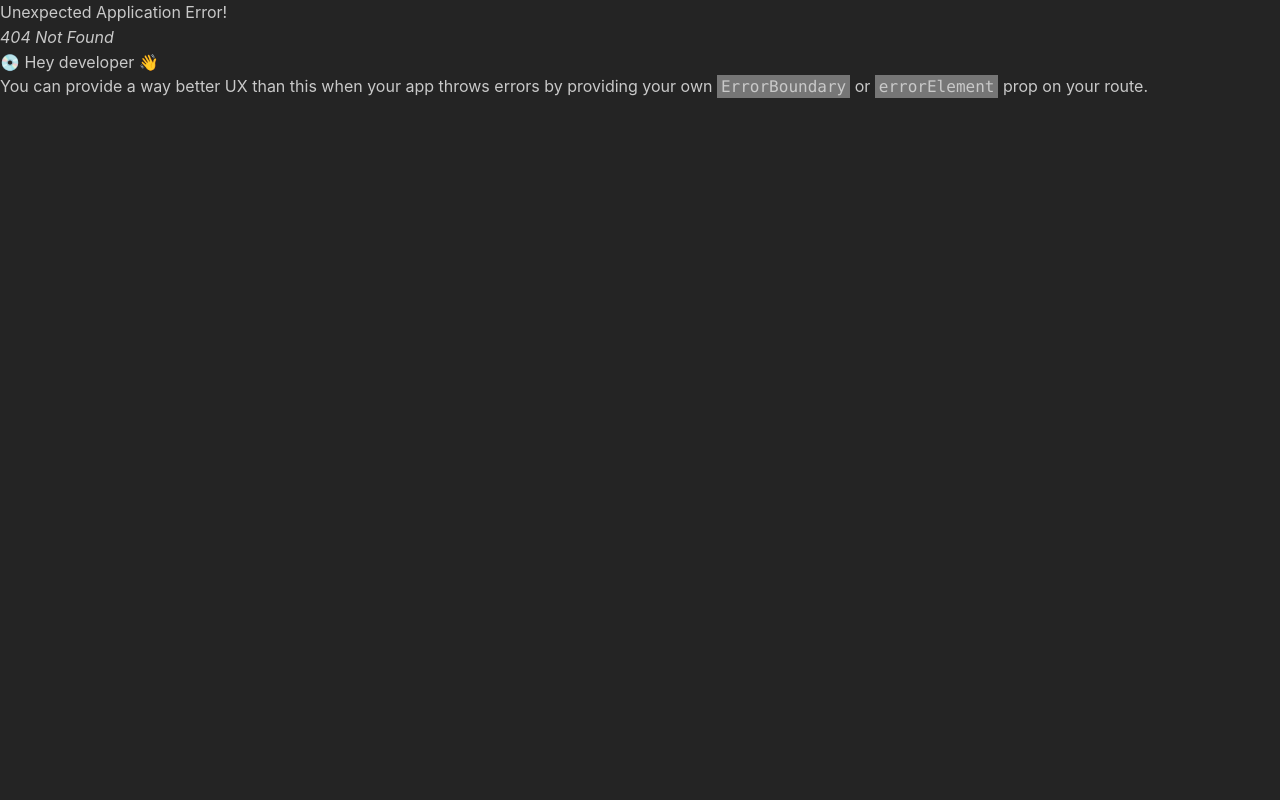
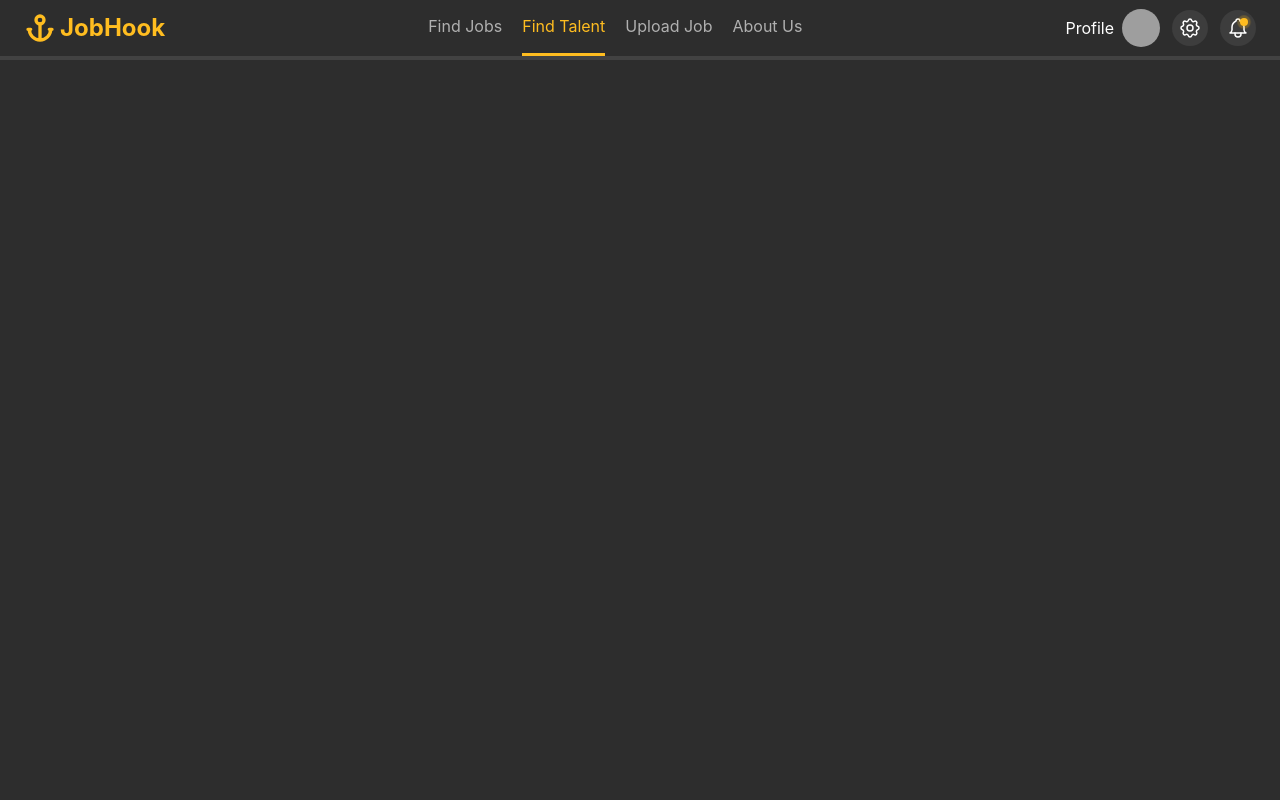
Before and after one commit to LaZyFee/mern_Job-Portal, a React (Vite) app in the folder client/: page /find-talent in a window 1280 px wide. Before the commit this address had no page. Shown: the top 800 px of the page. Built offline with nearby package versions, Linux system fonts and the light colour scheme; grey boxes are pictures that could not be loaded.

Commit message:
FindJob section created

```diff
--- /dev/null
+++ b/client/src/Pages/Find Talent/FindTalent.tsx
@@ -0,0 +1,10 @@
+import { Divider } from "@mantine/core"
+
+export const FindTalent = () => {
+    return (
+        <div>
+            <Divider size={"lg"} />
+
+        </div>
+    )
+}
--- a/client/src/Route/route.tsx
+++ b/client/src/Route/route.tsx
@@ -2,6 +2,7 @@ import { createBrowserRouter } from "react-router-dom";
 import { Main } from "../Layouts/Main";
 import { Home } from "../Pages/HomePage/Home";
 import { FindJobs } from "../Pages/Find Jobs/FindJobs";
+import { FindTalent } from "../Pages/Find Talent/FindTalent";
 
 
 
@@ -17,6 +18,10 @@ export const router = createBrowserRouter([
             {
                 path: "/find-jobs",
                 element: <FindJobs />
+            },
+            {
+                path: "/find-talent",
+                element: <FindTalent />
             }
         ]
     }
```
